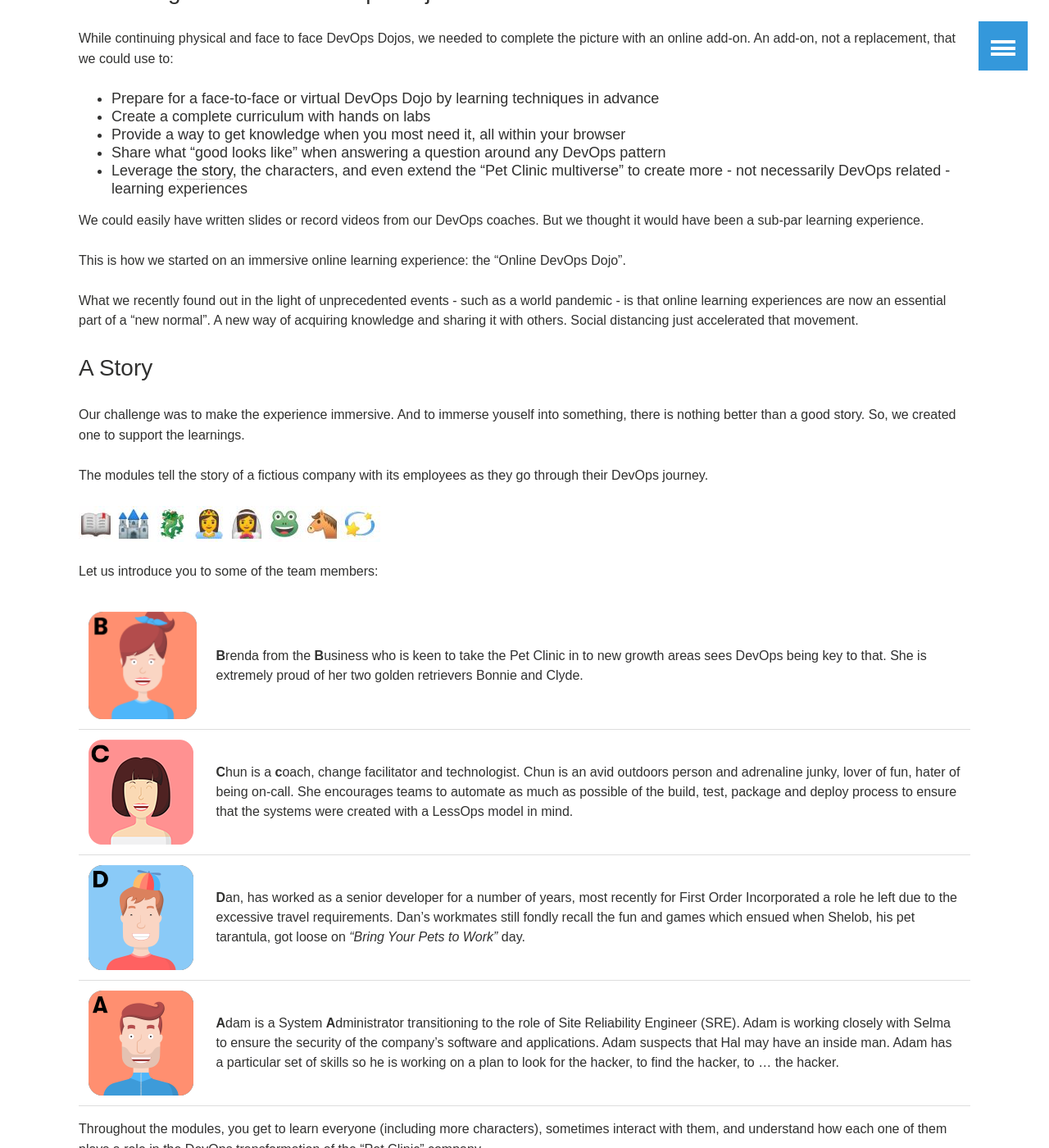
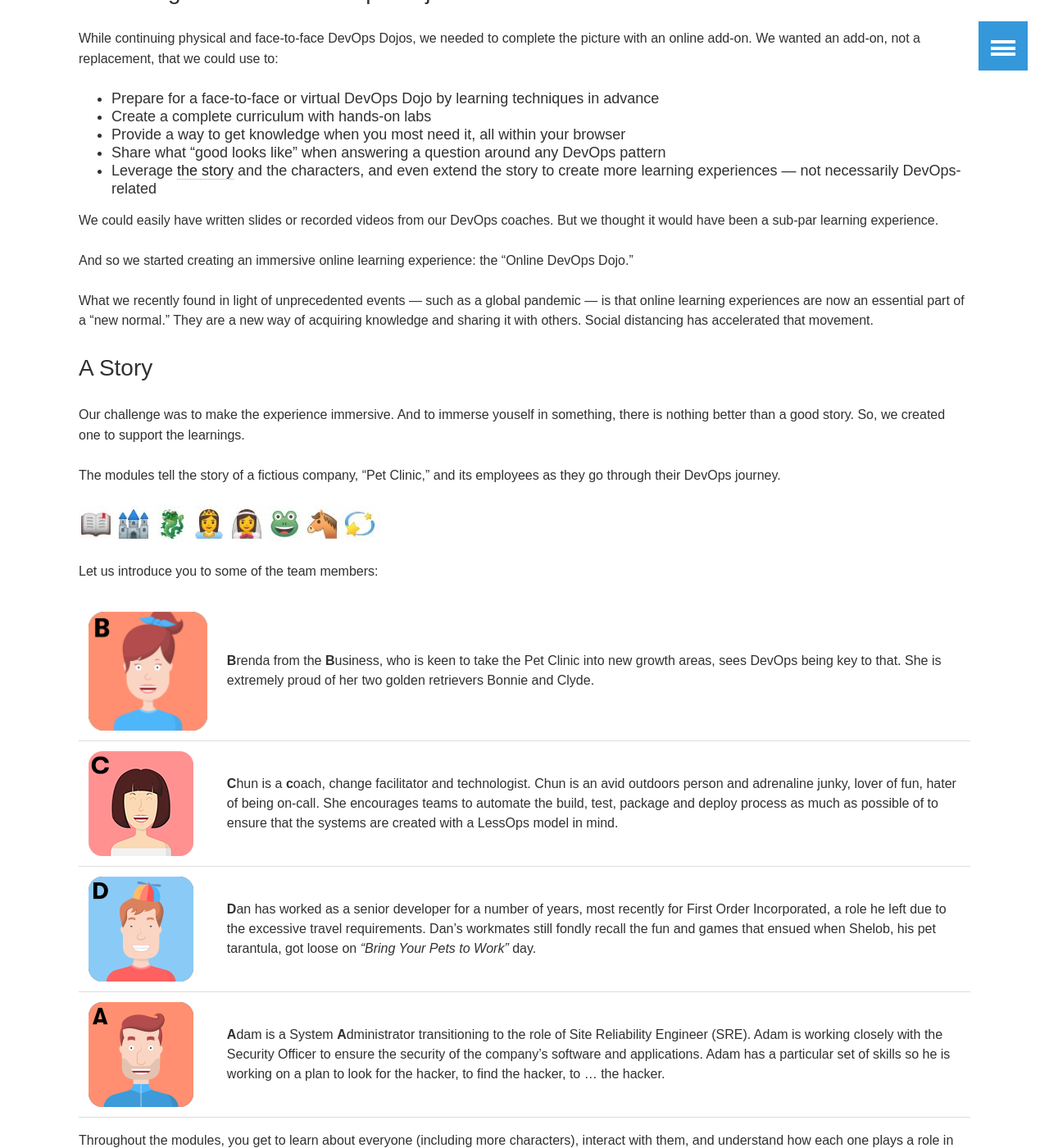
Before and after one commit to dxc-technology/about-devops-dojo, a Jekyll site: the page built from blog/_posts/2020-04-14-introducing-online-devops-dojo.md, in a window 1280 px wide and 1400 px high, scrolled down 1119 px. Shown: the whole window at 82% size. Built offline with Jekyll 4.4.1, drawn with Linux system fonts in a browser that asks for light colours; some of the changed text lies outside the part shown.

Commit message:
Edits to About DevOps Dojo (#53)
* Edits to About DevOps Dojo

Co-Authored-By: Philippe Berthonneau <52540205+pberthonneau@users.noreply.github.com>

```diff
--- a/blog/_posts/2020-04-14-introducing-online-devops-dojo.md
+++ b/blog/_posts/2020-04-14-introducing-online-devops-dojo.md
@@ -3,22 +3,23 @@
 layout: article
 categories: blog
 published: true
-description: "Online DevOps Dojo is an immersive learning experience with a fictious team and a set of hands on labs running in the browser."
-excerpt: "Introducing Online DevOps Dojo: an immersive, Open Source learning experience with a fictious team and a set of hands on labs running in the browser."
+description: "Online DevOps Dojo is an immersive learning experience with a fictious team and a set of hands-on labs running in the browser."
+excerpt: "Introducing Online DevOps Dojo: an immersive, Open Source learning experience with a fictious team and a set of hands-on labs running in the browser."
 tags: [devops, learning]
 ---
 
 ## DevOps Dojos
 
-DevOps Dojos became popular since Target, an important US based retail company, started to introduce such a practice back in 2014 in support of their DevOps transformation.
-Multiple talks at conferences, white papers, and more recently books have been published about DevOps Dojos since then.
+DevOps Dojos became popular since Target, an important U.S.-based retail company, started to introduce such a practice back in 2014 in support of its DevOps transformation.
+Since then, multiple conference talks, white papers and — more recently — books have been published about DevOps Dojos.
 
-Back in 2015, we created our own DevOps Dojos, which we have since then described during multiple talks - [1](https://www.youtube.com/watch?v=nhokY2UpBqI){:target="_blank" rel="noopener"}, [2](https://www.youtube.com/watch?v=75aZRf0_wSo){:target="_blank" rel="noopener"}, [3](https://www.youtube.com/watch?v=5ejcK1sTv6k){:target="_blank" rel="noopener"} - in conferences and meetups, sharing our own experience.
+Back in 2015, we created our own DevOps Dojos, which we have described in multiple talks - [1](https://www.youtube.com/watch?v=nhokY2UpBqI){:target="_blank" rel="noopener"}, [2](https://www.youtube.com/watch?v=75aZRf0_wSo){:target="_blank" rel="noopener"}, [3](https://www.youtube.com/watch?v=5ejcK1sTv6k){:target="_blank" rel="noopener"} - in conferences and meetups, sharing our own experience.
 
 Since then, our own employees and customers alike have been taking advantage of the DevOps Dojo.
 
 Yet, we quickly came to a point where our physical DevOps Dojos were not enough to cover all the needs. Everyone was loving the
-experience, and it still to this day continues to lead to great results. But we had a scale issue: we just could not accommodate everyone we needed to address.
+experience, and to this day the on-site experience still leads to great results. But we had a scale issue: we just could not accommodate everyone we needed to address.
+
 
 Let us introduce "**Online DevOps Dojos**".
 
@@ -26,44 +27,45 @@
 
 ## Extending with Online DevOps Dojo
 
-While continuing physical and face to face DevOps Dojos, we needed to complete the picture with an online add-on. An add-on, not a replacement, that we could use to:
+While continuing physical and face-to-face DevOps Dojos, we needed to complete the picture with an online add-on. We wanted an add-on, not a replacement, that we could use to:
 
 * Prepare for a face-to-face or virtual DevOps Dojo by learning techniques in advance
-* Create a complete curriculum with hands on labs
+* Create a complete curriculum with hands-on labs
 * Provide a way to get knowledge when you most need it, all within your browser
 * Share what "good looks like" when answering a question around any DevOps pattern
-* Leverage [the story](#a-story), the characters, and even extend the "Pet Clinic multiverse" to create more - not necessarily DevOps related - learning experiences
+* Leverage [the story](#a-story) and the characters, and even extend the story to create more learning experiences — not necessarily DevOps-related
 
-We could easily have written slides or record videos from our DevOps coaches. But we thought it would have been a sub-par learning experience.
+We could easily have written slides or recorded videos from our DevOps coaches. But we thought it would have been a sub-par learning experience.
 
-This is how we started on an immersive online learning experience: the "Online DevOps Dojo".
+And so we started creating an immersive online learning experience: the "Online DevOps Dojo."
 
-What we recently found out in the light of unprecedented events - such as a world pandemic - is that online learning experiences are now an essential part of a "new normal". A new way of acquiring knowledge and sharing it with others. Social distancing just accelerated that movement.
+What we recently found in light of unprecedented events — such as a global pandemic — is that online learning experiences are now an essential part of a "new normal." They are a new way of acquiring knowledge and sharing it with others. Social distancing has accelerated that movement.
 
 ## A Story
 
-Our challenge was to make the experience immersive. And to immerse youself into something, there is nothing better than a good story. So, we created one to support the learnings.
+Our challenge was to make the experience immersive. And to immerse youself in something, there is nothing better than a good story. So, we created one to support the learnings.
 
-The modules tell the story of a fictious company with its employees as they go through their DevOps journey.
+The modules tell the story of a fictious company, "Pet Clinic," and its employees as they go through their DevOps journey.
 
 ![Once Upon a Time](../../images/onceuponatime.jpg)
 
 Let us introduce you to some of the team members:
 
-<img src="../../images/brenda.png" width="400"/> | **B**renda from the **B**usiness who is keen to take the Pet Clinic in to new growth areas sees DevOps being key to that. She is extremely proud of her two golden retrievers Bonnie and Clyde.
-![Chun](../../images/chun.png) | **C**hun is a **c**oach, change facilitator and technologist. Chun is an avid outdoors person and adrenaline junky, lover of fun, hater of being on-call. She encourages teams to automate as much as possible of the build, test, package and deploy process to ensure that the systems were created with a LessOps model in mind.
-![Dan](../../images/dan.png) | **D**an, has worked as a senior developer for a number of years, most recently for First Order Incorporated a role he left due to the excessive travel requirements. Dan's workmates still fondly recall the fun and games which ensued when Shelob, his pet tarantula, got loose on *"Bring Your Pets to Work"* day.
-![Adam](../../images/adam.png) | **A**dam is a System **A**dministrator transitioning to the role of Site Reliability Engineer (SRE). Adam is working closely with Selma to ensure the security of the company's software and applications. Adam suspects that Hal may have an inside man. Adam has a particular set of skills so he is working on a plan to look for the hacker, to find the hacker, to ... the hacker.
+<img src="../../images/brenda.png" width="400"/> | **B**renda from the **B**usiness, who is keen to take the Pet Clinic into new growth areas, sees DevOps being key to that. She is extremely proud of her two golden retrievers Bonnie and Clyde.
+![Chun](../../images/chun.png) | **C**hun is a **c**oach, change facilitator and technologist. Chun is an avid outdoors person and adrenaline junky, lover of fun, hater of being on-call. She encourages teams to automate the build, test, package and deploy process as much as possible of to ensure that the systems are created with a LessOps model in mind.
+![Dan](../../images/dan.png) | **D**an has worked as a senior developer for a number of years, most recently for First Order Incorporated, a role he left due to the excessive travel requirements. Dan's workmates still fondly recall the fun and games that ensued when Shelob, his pet tarantula, got loose on *"Bring Your Pets to Work"* day.
+![Adam](../../images/adam.png) | **A**dam is a System **A**dministrator transitioning to the role of Site Reliability Engineer (SRE). Adam is working closely with the Security Officer to ensure the security of the company's software and applications. Adam has a particular set of skills so he is working on a plan to look for the hacker, to find the hacker, to ... the hacker.
 
-Throughout the modules, you get to learn everyone (including more characters), sometimes interact with them, and understand how each one of them plays a role in the DevOps transformation of the "Pet Clinic" company.
+
+Throughout the modules, you get to learn about everyone (including more characters), interact with them, and understand how each one plays a role in the DevOps transformation of the Pet Clinic company.
 
 ## Learning modules
 
-The Online DevOps Dojo learning modules illustrate important DevOps patterns, as described in various blog posts, white papers and great books such as "[Accelerate](https://itrevolution.com/book/accelerate/)" by Nicole Forsgren, Jez Humble and Gene Kim.
+The Online DevOps Dojo learning modules illustrate important DevOps patterns as described in various blog posts, white papers and great books such as "[Accelerate](https://itrevolution.com/book/accelerate/)" by Nicole Forsgren, Jez Humble and Gene Kim.
 
-At launch, we release 5 modules:
+At launch, we released 5 modules:
 
-* Welcome and setup
+* Welcome and Setup
 * Leading Change
 * Version Control
 * Continuous Integration
@@ -73,20 +75,20 @@
 
 [![Modules](../../images/modules.jpg)](../../modules)
 
-And they all provide a very interactive experience where you can follow the step by step instructions, but also get out of the script to explore and learn more, without fear of breaking anything.
+The modules provide a very interactive experience in which you can follow the step-by-step instructions as well as go off script to explore and learn more, without fear of breaking anything.
 
 ## Open Source
 
-The Online DevOps Dojos learning modules are released under the [Mozilla Public License 2.0](https://github.com/dxc-technology/online-devops-dojo/blob/master/LICENSE).
+The Online DevOps Dojo learning modules are released under the [Mozilla Public License 2.0](https://github.com/dxc-technology/online-devops-dojo/blob/master/LICENSE).
 
-We are making the online DevOps Dojo available to the community; in the hope they will be useful. Our primary goal is not to offer trainings as a service but contribute a set of DevOps learning experiences for the community to assemble and create more content in support of DevOps adoption.
+We are making the Online DevOps Dojo available to benefit the entire development community. We hope the modules will be useful. Our primary goal is to contribute a set of DevOps learning experiences so the community can assemble and create more content in support of DevOps adoption. (It is not about offering training as a service.)
 
 ## What's next?
 
-We first would like to welcome everyone trying out the learning modules. We sincerely hope they will help in supporting your DevOps adoption.
+First, we would like to welcome everyone trying out the learning modules. We sincerely hope they will help in supporting your DevOps adoption.
 
-We also plan to release new modules, depending on the reception of the initial launch.
+Second, we plan to release new modules, depending on the reception of the initial launch.
 
-Beyond the initial launch, we are eager to build a community around the Online DevOps Dojo. A community of module maintainers, translators, story tellers and even creators of new learning modules.
+Beyond the initial launch, we are eager to build a community around the Online DevOps Dojo — a community of module maintainers, translators, story tellers and even creators of new learning modules.
 
 Let’s support DevOps adoption!
```
